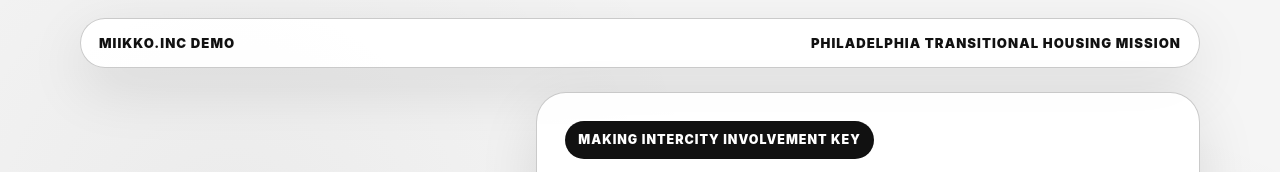
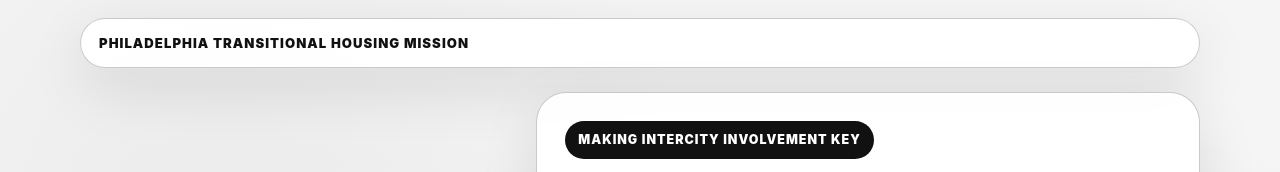
Before and after one commit to innergclaw/miikko-inc-demo, a plain HTML site: page index.html in a window 1280 px wide. Shown: the top 172 px of the page. Drawn offline with Linux system fonts and the light colour scheme.

Commit message:
Remove demo label from header

```diff
--- a/index.html
+++ b/index.html
@@ -300,7 +300,7 @@
 </head>
 <body>
   <div class="shell">
-    <header class="brand"><span>Miikko.Inc Demo</span><span>Philadelphia transitional housing mission</span></header>
+    <header class="brand"><span>Philadelphia transitional housing mission</span></header>
 
     <main>
       <section class="hero">
```
